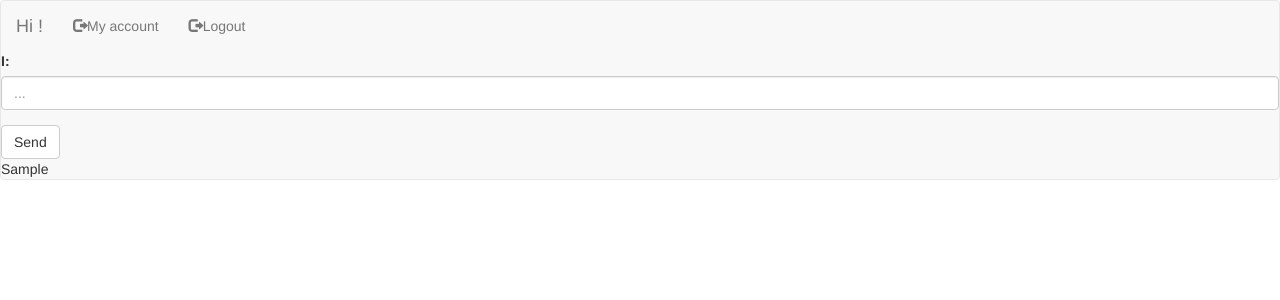
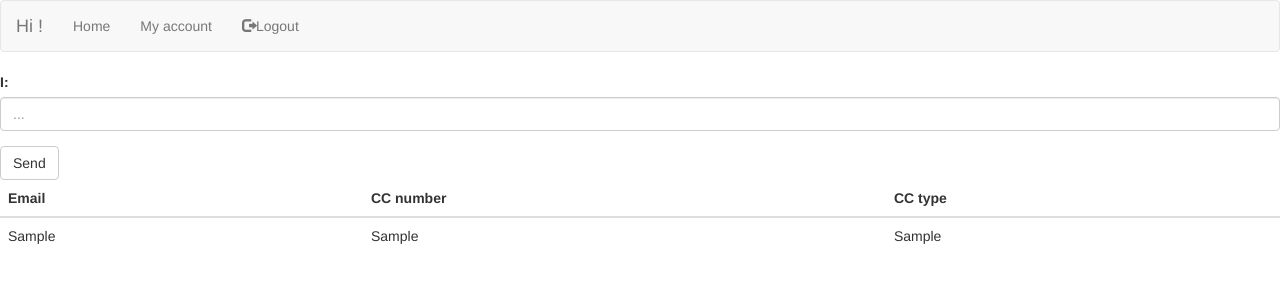
Before and after one commit to mtask/vulnerableapp, a Flask app: template templates/home.html in a window 1280 px wide. Shown: the top 300 px of the page. Run offline with Flask 2, Linux system fonts and the light colour scheme; the template is opened without the code that fills it: most values are stand-ins (such as "Sample title", 1, 10 or a date in 2020); some libraries are stand-ins or nearby versions.

Commit message:
small stuff

```diff
--- a/app.py
+++ b/app.py
@@ -17,7 +17,7 @@ def logout():
    return redirect(url_for('index'))
 
 
-@app.route('/home/<id>')
+@app.route('/home/id/<id>')
 def home_info(id):
     um = UserManager()
     user_info = um.check(id_=id, info=True)
--- a/static/app.js
+++ b/static/app.js
@@ -0,0 +1,6 @@
+window.onload = function() {
+     var url = window.location.href
+     if ( url.indexOf('/home/id/') !== -1 ) {
+         document.getElementById('home_form').style.display = "none";
+     }
+}
--- a/templates/home.html
+++ b/templates/home.html
@@ -28,12 +28,14 @@
    <div class = "collapse navbar-collapse" id = "example-navbar-collapse">
 
       <ul class = "nav navbar-nav">
-         <li><a href="/home/{{session.uuid}}"><span class="glyphicon glyphicon-log-out"></span>My account</a></li>
+         <li><a href="/home"><span class=""></span>Home</a></li>
+         <li><a href="/home/id/{{session.uuid}}"><span class=""></span>My account</a></li>
          <li><a href="/logout"><span class="glyphicon glyphicon-log-out"></span>Logout</a></li>
       </ul>
    </div>
+</nav>
 
-   <form action="#" method="GET">
+   <form id="home_form" action="#" method="GET">
     <div class="form-group">
       <label for="amount">I:</label>
       <input placeholder="..." class="form-control" type="text" id="amount" name = "amount" required>
@@ -42,10 +44,24 @@
   </form>
 
   {% if user_info %}
-  {% for i in user_info %}
-  {{i}}
-  {% endfor %}
+  <table class="table table-hover">
+    <thead>
+      <tr>
+        <th>Email</th>
+        <th>CC number</th>
+        <th>CC type</th>
+      </tr>
+    </thead>
+    <tbody>
+  <tr>
+       <td> {{user_info[1]}}</td>
+       <td> {{user_info[2]}}</td>
+       <td> {{user_info[3]}}</td>
+  </tr>
+   </tbody>
+</table>
+
+
   {% endif %}
-</nav>
 </body>
 </html>
```
Also changed, not shown: 1 other file.
